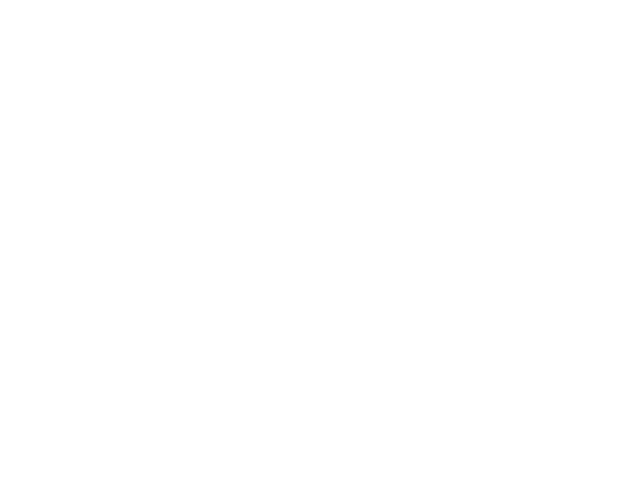
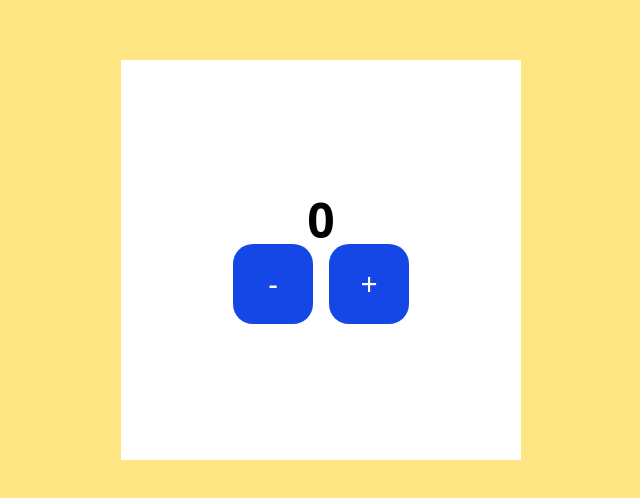
Before and after one commit to NethmiPramoddya/Shopping_app, a React (Vite) app in the folder frontend/: page /test in a window 1280 px wide. Before the commit this address had no page. Shown: the part 140-638 px from the top of the page, without its empty margins (319-959 px from the left). Built offline with nearby package versions, Linux system fonts and the light colour scheme.

Commit message:
Day 11✏️ useState hook

```diff
--- a/frontend/src/App.jsx
+++ b/frontend/src/App.jsx
@@ -6,6 +6,7 @@
 import LoginPage from './pages/loginPage'
 import RegisterPage from './pages/registerPage'
 import AdminPage from './pages/adminPage'
+import TestPage from './pages/testPage'
 
 function App() {
 
@@ -17,6 +18,7 @@
         <Routes path ="/">
         <Route path='/' element={<Homepage/>}/>
         <Route path='/login' element={<LoginPage/>}/>
+        <Route path='/test' element={<TestPage/>}/>
         <Route path='/register' element={<RegisterPage/>}/>
         <Route path='/admin/*' element={<AdminPage/>}/>
         {/* <ProductCard
--- /dev/null
+++ b/frontend/src/pages/testPage.jsx
@@ -0,0 +1,28 @@
+import { useState } from "react"
+
+export default function TestPage(){
+    const[count, setCount ]=useState(0)
+
+    function increment(){
+        setCount(count +1)
+    }
+
+    function decrement(){
+        setCount(count -1)
+    }
+    return(
+        <div className="w-full h-screen bg-amber-200 flex justify-center items-center">
+            <div className="w-[400px] h-[400px] bg-white flex justify-center items-center flex-col">
+                <div className="text-5xl font-bold">{count}</div>
+                    <div className="flex gap-4">
+                        <button onClick={decrement} className="bg-blue-700 text-white text-3xl w-20 h-20 rounded-[25%] hover:bg-blue-800 transition">
+                                -
+                        </button>
+                        <button onClick={increment} className="bg-blue-700 text-white text-3xl w-20 h-20 rounded-[25%] hover:bg-blue-800 transition">
+                                +
+                        </button>
+                    </div>
+            </div>
+        </div>
+    )
+}
```
